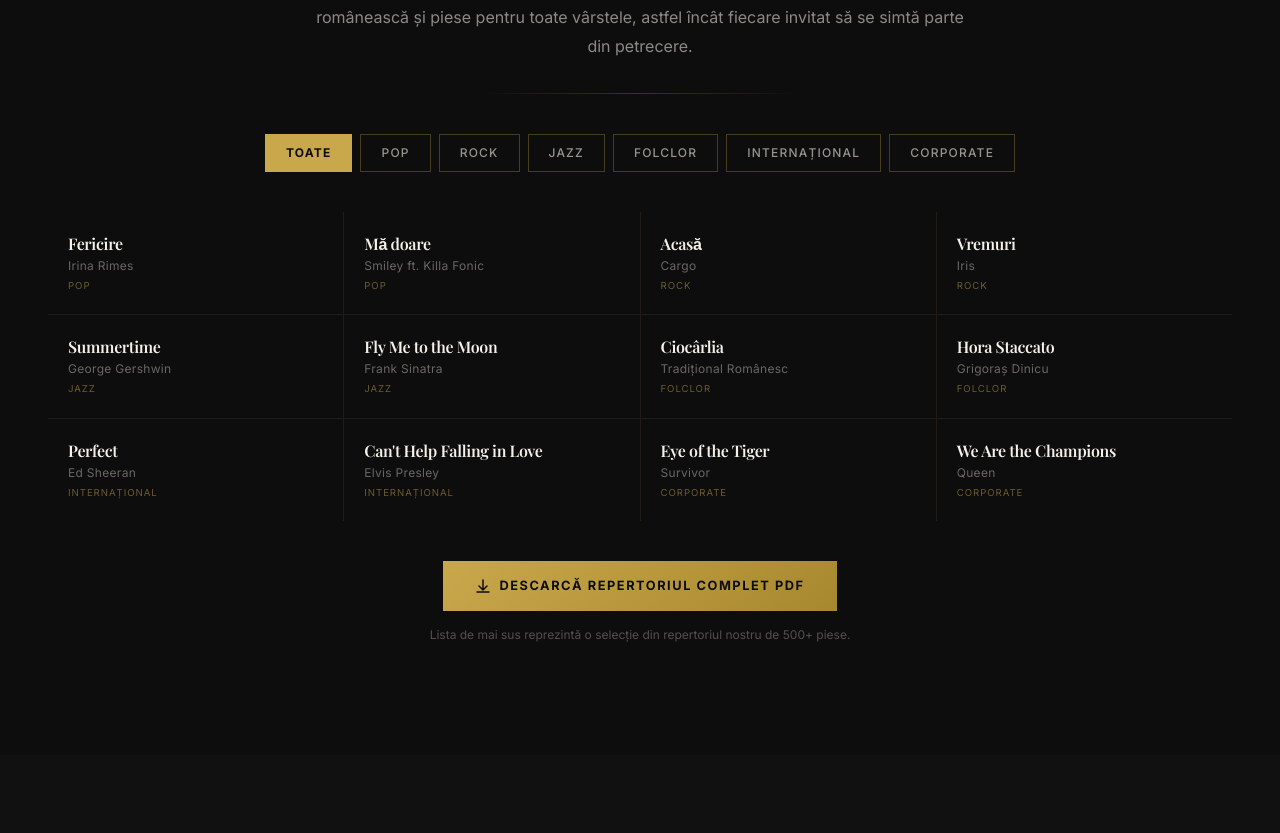
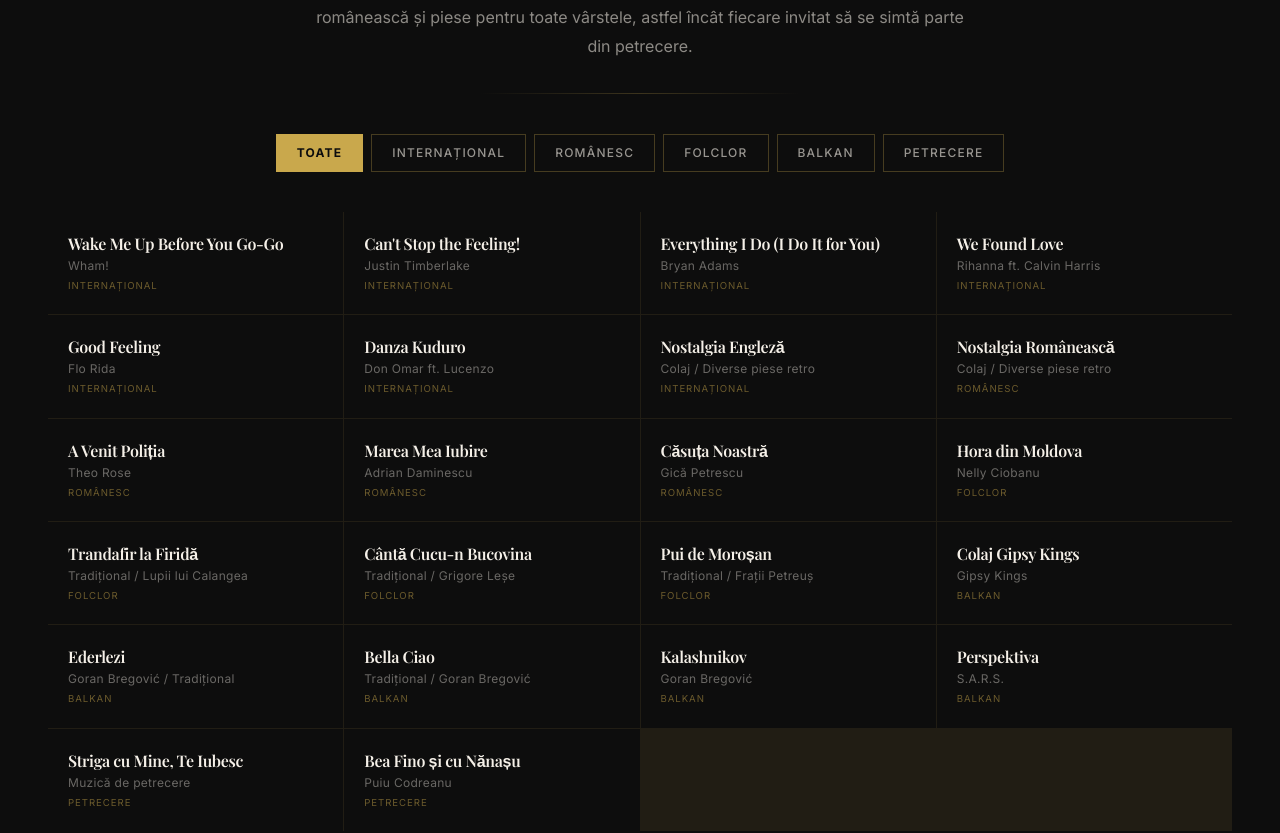
Before and after one commit to NovaMusicHUB/highlife-showband, a Next.js app: page / in a window 1280 px wide. Shown: the part 5745-6578 px from the top of the page. Built offline with nearby package versions, Linux system fonts and the light colour scheme.

Commit message:
Update repertoire with real song list

```diff
--- a/app/components/Repertoire.tsx
+++ b/app/components/Repertoire.tsx
@@ -6,31 +6,36 @@
 
 const CATEGORIES = [
   "Toate",
-  "Pop",
-  "Rock",
-  "Jazz",
+  "Internațional",
+  "Românesc",
   "Folclor",
-  "Internațional",
-  "Corporate",
+  "Balkan",
+  "Petrecere",
 ] as const;
 
 const SONGS = [
-  { title: "Fericire", artist: "Irina Rimes", category: "Pop" },
-  { title: "Mă doare", artist: "Smiley ft. Killa Fonic", category: "Pop" },
-  { title: "Acasă", artist: "Cargo", category: "Rock" },
-  { title: "Vremuri", artist: "Iris", category: "Rock" },
-  { title: "Summertime", artist: "George Gershwin", category: "Jazz" },
-  { title: "Fly Me to the Moon", artist: "Frank Sinatra", category: "Jazz" },
-  { title: "Ciocârlia", artist: "Tradițional Românesc", category: "Folclor" },
-  { title: "Hora Staccato", artist: "Grigoraș Dinicu", category: "Folclor" },
-  { title: "Perfect", artist: "Ed Sheeran", category: "Internațional" },
-  {
-    title: "Can't Help Falling in Love",
-    artist: "Elvis Presley",
-    category: "Internațional",
-  },
-  { title: "Eye of the Tiger", artist: "Survivor", category: "Corporate" },
-  { title: "We Are the Champions", artist: "Queen", category: "Corporate" },
+  { title: "Wake Me Up Before You Go-Go", artist: "Wham!", category: "Internațional" },
+  { title: "Can't Stop the Feeling!", artist: "Justin Timberlake", category: "Internațional" },
+  { title: "Everything I Do (I Do It for You)", artist: "Bryan Adams", category: "Internațional" },
+  { title: "We Found Love", artist: "Rihanna ft. Calvin Harris", category: "Internațional" },
+  { title: "Good Feeling", artist: "Flo Rida", category: "Internațional" },
+  { title: "Danza Kuduro", artist: "Don Omar ft. Lucenzo", category: "Internațional" },
+  { title: "Nostalgia Engleză", artist: "Colaj / Diverse piese retro", category: "Internațional" },
+  { title: "Nostalgia Românească", artist: "Colaj / Diverse piese retro", category: "Românesc" },
+  { title: "A Venit Poliția", artist: "Theo Rose", category: "Românesc" },
+  { title: "Marea Mea Iubire", artist: "Adrian Daminescu", category: "Românesc" },
+  { title: "Căsuța Noastră", artist: "Gică Petrescu", category: "Românesc" },
+  { title: "Hora din Moldova", artist: "Nelly Ciobanu", category: "Folclor" },
+  { title: "Trandafir la Firidă", artist: "Tradițional / Lupii lui Calangea", category: "Folclor" },
+  { title: "Cântă Cucu-n Bucovina", artist: "Tradițional / Grigore Leșe", category: "Folclor" },
+  { title: "Pui de Moroșan", artist: "Tradițional / Frații Petreuș", category: "Folclor" },
+  { title: "Colaj Gipsy Kings", artist: "Gipsy Kings", category: "Balkan" },
+  { title: "Ederlezi", artist: "Goran Bregović / Tradițional", category: "Balkan" },
+  { title: "Bella Ciao", artist: "Tradițional / Goran Bregović", category: "Balkan" },
+  { title: "Kalashnikov", artist: "Goran Bregović", category: "Balkan" },
+  { title: "Perspektiva", artist: "S.A.R.S.", category: "Balkan" },
+  { title: "Striga cu Mine, Te Iubesc", artist: "Muzică de petrecere", category: "Petrecere" },
+  { title: "Bea Fino și cu Nănașu", artist: "Puiu Codreanu", category: "Petrecere" },
 ] as const;
 
 // ── Component ─────────────────────────────────────────────────────────────────
```
